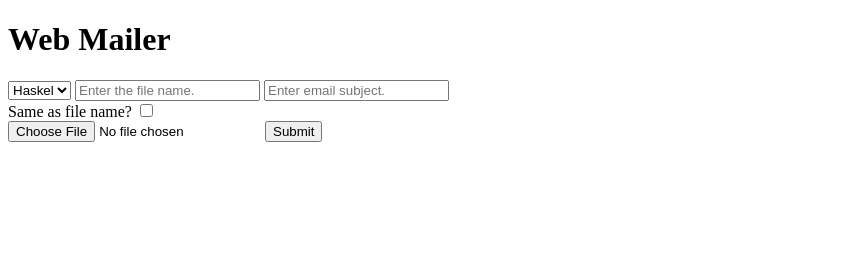
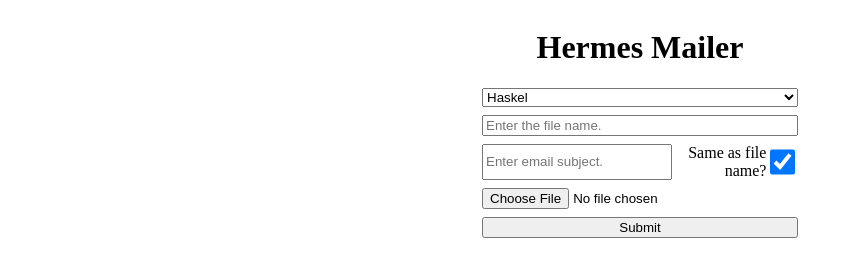
Before and after one commit to JoshDrentlaw/web-mailer, a website: page client/index.html in a window 1280 px wide. Shown: the whole page, without its empty margins (0-853 px from the left). Drawn offline with Linux system fonts and the light colour scheme.

Commit message:
UI adjustments.

```diff
--- a/client/index.css
+++ b/client/index.css
@@ -0,0 +1,28 @@
+main {
+    width: 50%;
+    margin: 0 auto;
+    display: flex;
+    flex-direction: column;
+}
+
+h1 {
+    text-align: center;
+}
+
+form {
+    width: 50%;
+    height: 150px;
+    margin: 0 auto;
+    display: flex;
+    flex-direction: column;
+    justify-content: space-between;
+}
+
+label {
+    text-align: right;
+}
+
+#subject-row {
+    display: grid;
+    grid-template-columns: 60% 30% 10%;
+}
--- a/client/index.html
+++ b/client/index.html
@@ -9,16 +9,16 @@
 </head>
 <body>
     <main>
-        <h1>Web Mailer</h1>
+        <h1>Hermes Mailer</h1>
         <form action="fileupload" method="POST" enctype="multipart/form-data">
             <select name="customer">
                 <option value="haskel" selected>Haskel</option>
             </select>
             <input type="text" name="filename" placeholder="Enter the file name.">
-            <input type="text" name="subject" placeholder="Enter email subject.">
-            <div>
+            <div id="subject-row">
+                <input type="text" name="subject" placeholder="Enter email subject.">
                 <label for="is-same">Same as file name?</label>
-                <input type="checkbox" name="isSame">
+                <input type="checkbox" name="isSame" checked>
             </div>
             <input type="file" name="fileupload" id="file-upload">
             <button type="submit">Submit</button>
```
